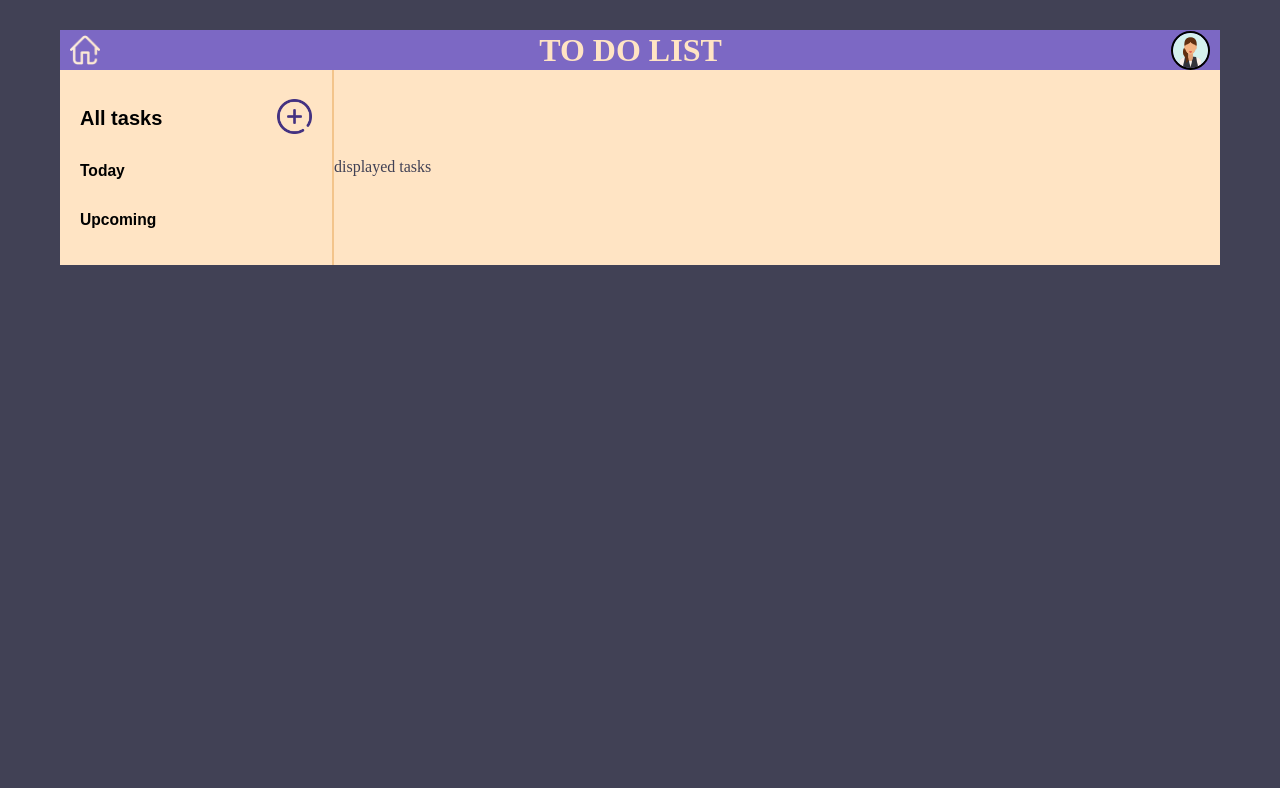
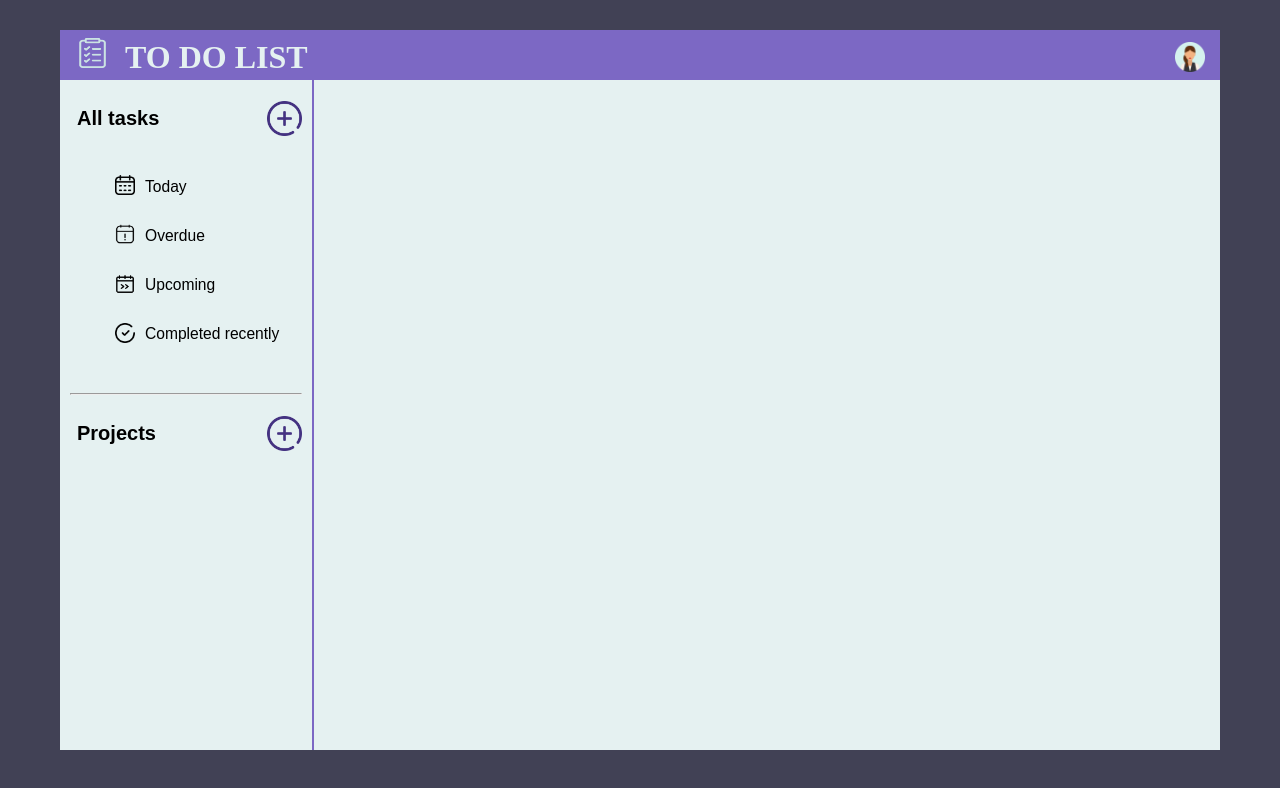
Before and after one commit to ioanaj11/To-Do-List, a website built with webpack: page dist/index.html in a window 1280 px wide. Built offline with Linux system fonts and the light colour scheme.

Commit message:
First version of main interface.Nothing done for task adding or task  display

```diff
--- a/src/index.js
+++ b/src/index.js
@@ -1 +1,2 @@
 import './style.css';
+//import 'tasks.js';
--- a/src/style.css
+++ b/src/style.css
@@ -1,90 +1,144 @@
+:root{
+    --lightest-color: rgb(229, 241, 241);
+    --hover-color: rgb(200, 228, 228);
+    --header-color: rgb(124, 104, 196);
+}
+
 body, html{
     margin:0px;
+    height:100%;
     background-color: rgb(65, 65, 85);
 }
 
 #content{
     display: flex;
     flex-direction: column;
-    justify-content: center;
+    justify-content: flex-start;
     align-items: center;
-    background-color: bisque;
+    background-color: var(--lightest-color);
     margin: 30px 60px;
+    height:90%;
 }
 
 .header{
     display: flex;
     justify-content: space-between;
     align-items: center;
-    background-color: rgb(124, 104, 196);
-    height: 40px;
+    background-color: var(--header-color);
+    height: 50px;
     width: 100%;
-}
+    }
 
 .header img{
     width: 30px;
     height:auto;
-    margin-left: 10px;
     margin-top: 4px;
+    margin-right: 15px;
     }
+
+.header>h1>img{
+    width:35px;
+    height:30px;
+}
 
 button{
     background-color: transparent;
     border:none;
     padding: 0px;
     margin:0px;
+    display:flex;
+    justify-content: flex-start;
+    align-items: center;
     }
 
 button:hover{
     cursor:grab;
-    transform: scale(1.05);
-}
-
-.header>button>img{
-    width: 35px;
-    height:auto;
-    border: 2px solid;
-    border-radius: 50px;
-    margin-right:10px;
-}
-
-h1{
-    color: bisque;
 }
 
 .main{
     display: flex;
     justify-content: flex-start;
-    align-items: center;
+    align-items: flex-start;
     width: 100%;
-    color:rgb(65, 65, 85);
+    height: 100%;
+    color:var(--header-color);
 }
 
 .side-menu{
     display: flex;
     flex-direction: column;
-    justify-content: center;
+    justify-content: flex-start;
     align-items: flex-start;
-    background-color: bisque;
-    padding: 20px;
+    background-color: var(--lightest-color);
     border-right: 2px solid;
-    border-color: rgb(243, 196, 139);
+    border-color: var(--header-color);
     width: 20%;
+    height:100%;
+    padding: 0px 10px 0px 10px;
 }
 
-.all-tasks-line{
+.side-menu>div, .side-menu li{
+    border-radius: 5px;
+     }
+
+.side-menu>div:hover, .side-menu li:hover{
+    background-color: var(--hover-color);
+}
+
+ul{
+    list-style: none;
+}
+
+li{
+    padding-left:5px;
+}
+
+.all-tasks-line, .project-line{
     display: flex;
     justify-content: space-between;
     align-items: center;
     width:100%;
+    margin-top:10px;
 }
 
-.all-tasks-line img{
+.side-menu img{
     width:35px;
     height:auto;
-    }
+    margin:0px;
+    padding:0px;
+}
 
-.all-tasks-line button:last-child :hover{
-    transform: rotate(360deg) scale(1.3);
+.side-menu>div>button>img:hover{
+    transform: rotate(360deg) scale(1.2);
     transition: 0.5s;
 }
+
+.all-tasks-menu img{
+    width:20px;
+    height:20px;
+    margin-right:10px;
+    margin-bottom: 3px;
+}
+
+h1{
+    color: var(--lightest-color);
+    margin-left:15px;
+}
+
+h2{
+    margin-left: 7px;
+}
+
+h3{
+    font-weight: 500;
+}
+
+hr{
+    color: var(--header-color);
+    width:99%;
+    margin: 0px;
+}
+
+.task-display{
+    height:100%;
+}
--- /dev/null
+++ b/src/tasks.js
@@ -0,0 +1,6 @@
+let tasksList=[{
+    title: 'Vacuum the rooms',
+    description: 'I have to vacuum the rooms',
+    'due date': '10/11/2022',
+    'priority': 'low',
+}];
```
Also changed, not shown: dist/calendar.png (added), dist/confirmation.png (added), dist/deadline.png (added), dist/home.png (deleted), dist/index.html, dist/main.js, dist/scheduling.png (added), dist/to-do-list.png (added), src/createTaskList.js (added), src/displayTaskList.js (added).
